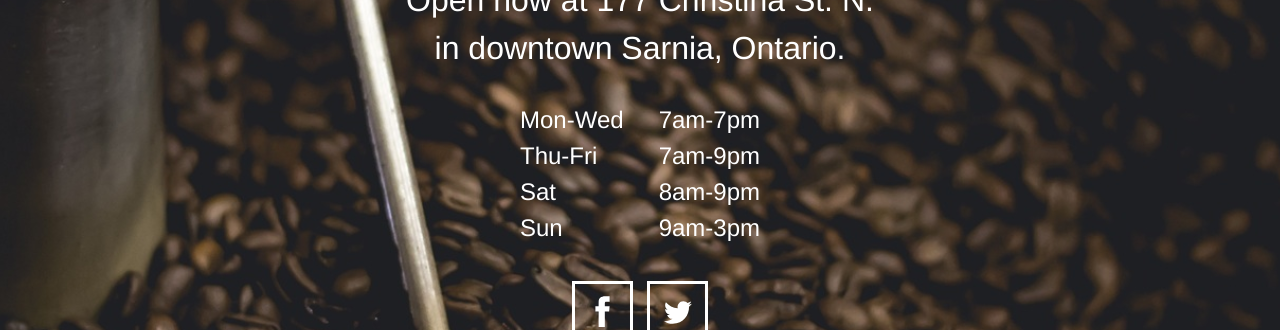
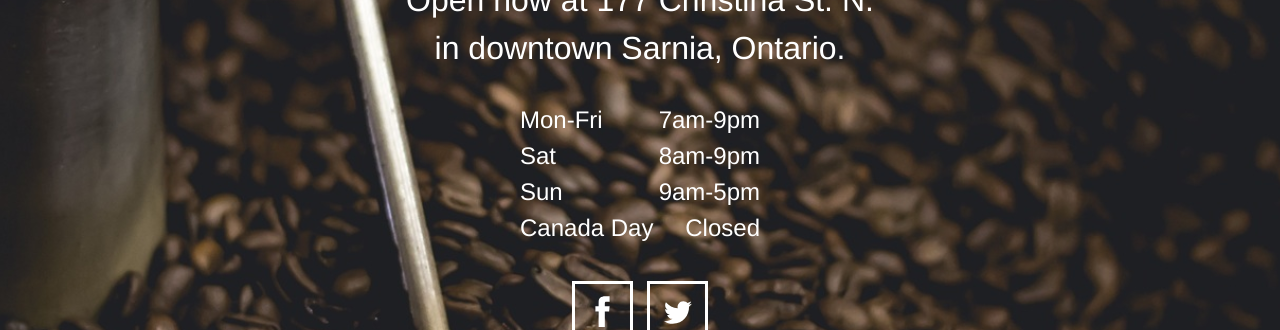
Before and after one commit to storyboardinc/blackwater, a Jekyll site: the page built from index.html, in a window 1280 px wide. Shown: the part 340-670 px from the top of the page. Built offline with Jekyll 4.4.1, drawn with Linux system fonts in a browser that asks for light colours.

Commit message:
change hours

```diff
--- a/index.html
+++ b/index.html
@@ -6,10 +6,10 @@ layout: default
 
   <h1>Open now at 177 Christina St. N. in downtown Sarnia, Ontario.</h1>
   <ul class="hours-list">
-    <li><span>Mon-Wed</span> 7am-7pm</li>
-    <li><span>Thu-Fri</span> 7am-9pm</li>
+    <li><span>Mon-Fri</span> 7am-9pm</li>
     <li><span>Sat</span> 8am-9pm</li>
-    <li><span>Sun</span> 9am-3pm</li>
+    <li><span>Sun</span> 9am-5pm</li>
+    <li><span>Canada Day</span> Closed</li>
   </ul>
 
   <ul class="soc">
```
